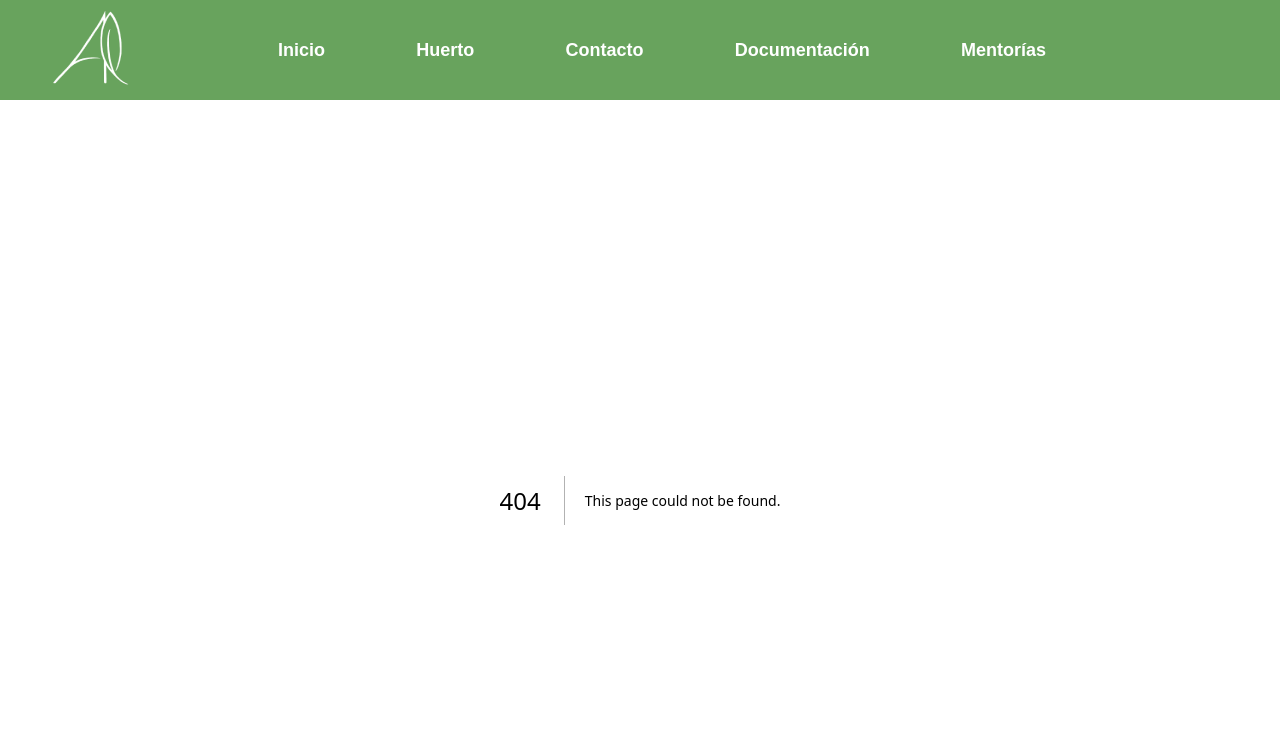
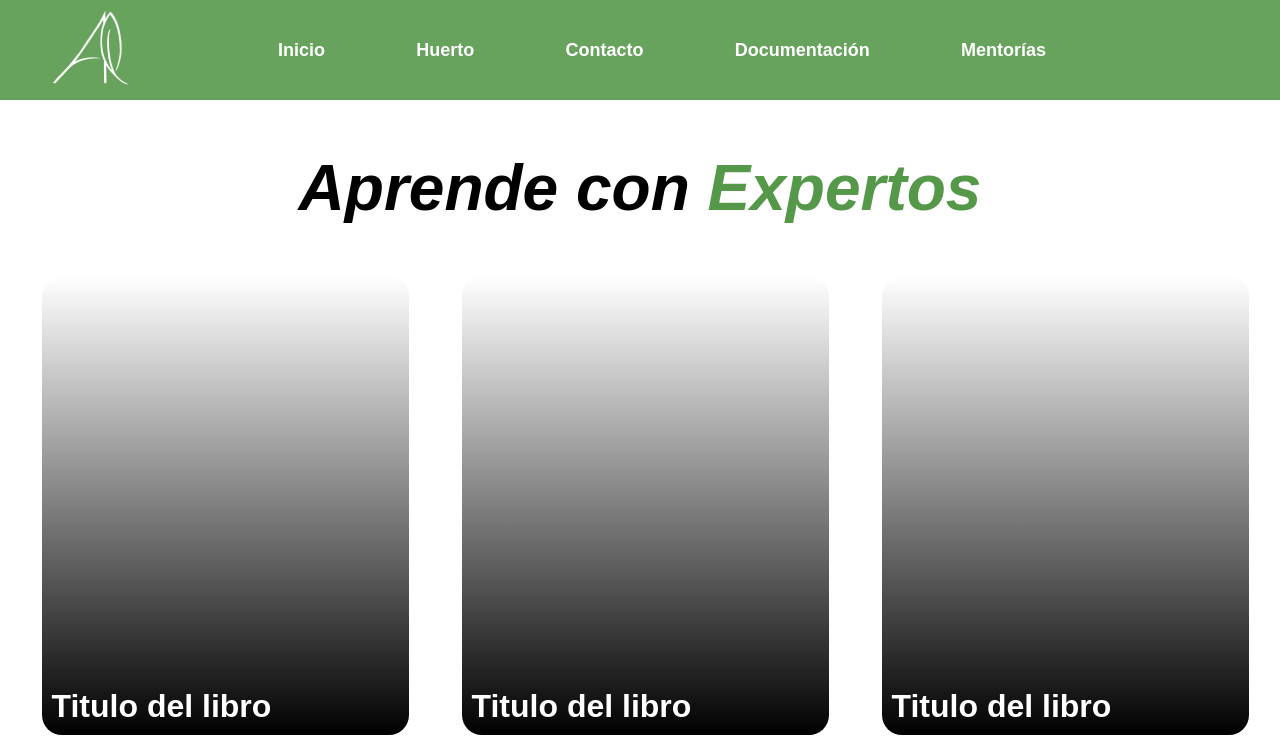
Before and after one commit to junior-debug/elAgricultero, a Next.js app: page /docs in a window 1280 px wide. Before the commit this address had no page. Shown: the top 753 px of the page. Built offline with nearby package versions, Linux system fonts and the light colour scheme.

Commit message:
doc page started

```diff
--- /dev/null
+++ b/src/app/docs/page.js
@@ -0,0 +1,42 @@
+import "./style.css";
+import Card from "@/components/card";
+
+export default function docs() {
+  let data = [
+    {
+      image: "url('/pdf-1.png');",
+      title: "Titulo del libro",
+      description:
+        "El Agricultero, una empresa agrícola comprometida con el cultivo sostenible y la producción",
+    },
+    {
+      image: "url('/pdf-1.png');",
+      title: "Titulo del libro",
+      description:
+        "El Agricultero, una empresa agrícola comprometida con el cultivo sostenible y la producción",
+    },
+    {
+      image: "url('/pdf-1.png');",
+      title: "Titulo del libro",
+      description:
+        "El Agricultero, una empresa agrícola comprometida con el cultivo sostenible y la producción",
+    },
+  ];
+
+  return (
+    <main>
+      <h1 className="principal-title">
+        Aprende con <span>Expertos</span>
+      </h1>
+      <div className="grid">
+        {data.map((item) => (
+          <Card
+            image={item.image}
+            title={item.title}
+            description={item.description}
+          />
+        ))}
+      </div>
+    </main>
+  );
+}
--- /dev/null
+++ b/src/app/docs/style.css
@@ -0,0 +1,18 @@
+@import url("../globals.css");
+
+.principal-title {
+    font-size: 64px;
+    font-style: italic;
+    text-align: center;
+    margin: 50px 0;
+}
+.principal-title span {
+    color: #559849;
+}
+.grid {
+    margin: 0 10px 10px 10px;
+    display: grid;
+    grid-template-columns: repeat(3, 1fr);
+    row-gap: 80px;
+    justify-items: center;
+}
--- a/src/app/globals.css
+++ b/src/app/globals.css
@@ -10,6 +10,13 @@
   --foreground-rgb: 0, 0, 0;
   --background-start-rgb: 214, 219, 220;
   --background-end-rgb: 255, 255, 255;
+}
+
+h1 {
+  font-family: "Poppins", sans-serif;
+  font-weight: 600;
+  line-height: 119%;
+  font-style: normal;
 }
 
 h3 {
--- /dev/null
+++ b/src/components/card/index.js
@@ -0,0 +1,30 @@
+"use client";
+
+import "./style.css";
+
+import { useState } from "react";
+
+export default function Card(props) {
+
+    const [fullDescription, setFullDescription] = useState(false);
+
+    const toggleFullDescription = () => {
+        setFullDescription(!fullDescription);
+        if (!fullDescription) {
+          console.log(fullDescription)
+          setTimeout(() => {
+            setFullDescription(false)
+          }, 6000);
+        }
+    };
+
+  return (
+    <div className={`container-card ${fullDescription ? "isActive" : ""}`} onClick={toggleFullDescription}>
+        <div className={`image ${fullDescription ? "isActive" : ""}`} style={{  background: props.image, backgroundSize: 'cover'}}></div>
+        <div className={`description ${fullDescription ? "isActive" : ""}`}>
+            <h1>{props.title}</h1>
+            <p className={`text ${fullDescription ? "isActive" : ""}`}>{props.description}</p>
+        </div>
+    </div>
+  );
+}
--- /dev/null
+++ b/src/components/card/style.css
@@ -0,0 +1,60 @@
+@import url("../../app/globals.css");
+.container-card {
+    width: 367px;
+    height: 459px;
+    cursor: pointer;
+    transition: all .8s ease;
+    display: flex;
+    justify-content: center;
+    margin: 0 10px 10px 20px;
+}
+.container-card.isActive {
+    width: 545px;
+    transition: all .8s ease;
+}
+.image {
+    position: absolute;
+    width: 367px;
+    height: 459px;
+    border-radius: 20px;
+    background-size: 100%;
+    transition: all .8s ease;
+}
+.image.isActive{
+    width: 545px;
+    transition: all .8s ease;
+}
+.description {
+    position: relative;
+    width: 367px;
+    height: 459px;
+    border-radius: 20px;
+    color: white;
+    background: linear-gradient(180deg, rgba(0, 0, 0, 0.00) 0%, #000 100%);
+    display: flex;
+    flex-direction: column;
+    justify-content: end;
+    padding: 10px 10px;
+    transition: all .8s ease;
+}
+.description.isActive {
+    width: 545px;
+    transition: all .8s ease;
+}
+.description h1 {
+    font-size: 32px;
+    transition: all .8s ease;
+}
+.text {
+    font-style: italic;
+    font-weight: 400;
+    font-size: 20px;
+    line-height: 119%;
+    overflow: hidden;
+    height: 0;
+    transition: all .8s ease;
+}
+.text.isActive {
+    height: 60px;
+    transition: all .8s ease;
+}
--- a/src/components/header/index.js
+++ b/src/components/header/index.js
@@ -18,7 +18,6 @@ export default function Header() {
 
   const toggleMenu = () => {
     setStateMenuBurger(!stateMenuBurger);
-    console.log(stateMenuBurger)
   };
 
   const closeResponsiveNav = () => {
@@ -45,11 +44,11 @@ export default function Header() {
           <h3 onClick={() => router.push("/")}>Inicio</h3>
           <h3>Huerto</h3>
           <h3 onClick={() => router.push("/contact")}>Contacto</h3>
-          <h3>Documentación</h3>
+          <h3 onClick={() => router.push("/docs")}>Documentación</h3>
           <h3>Mentorías</h3>
         </div>
         <div className="responsiveNav" onClick={toggleMenu}>
-          <Image src={burger} />
+          <Image src={burger} alt="burger" />
 
           <div className={`menuBurger ${stateMenuBurger ? "isActive" : ""}`}>
             <Image className="x" src={x} alt="x" onClick={toggleMenu} />
@@ -64,7 +63,7 @@ export default function Header() {
               <li onClick={() => router.push("/")}>Inicio</li>
               <li>Huerto</li>
               <li onClick={() => closeResponsiveNav(2)}>Contacto</li>
-              <li>Documentación</li>
+              <li onClick={() => router.push("/docs")}>Documentación</li>
               <li>Mentorías</li>
             </ul>
           </div>
```
Also changed, not shown: public/pdf-1.png (added), src/assets/images/pdf-1.png (added).
